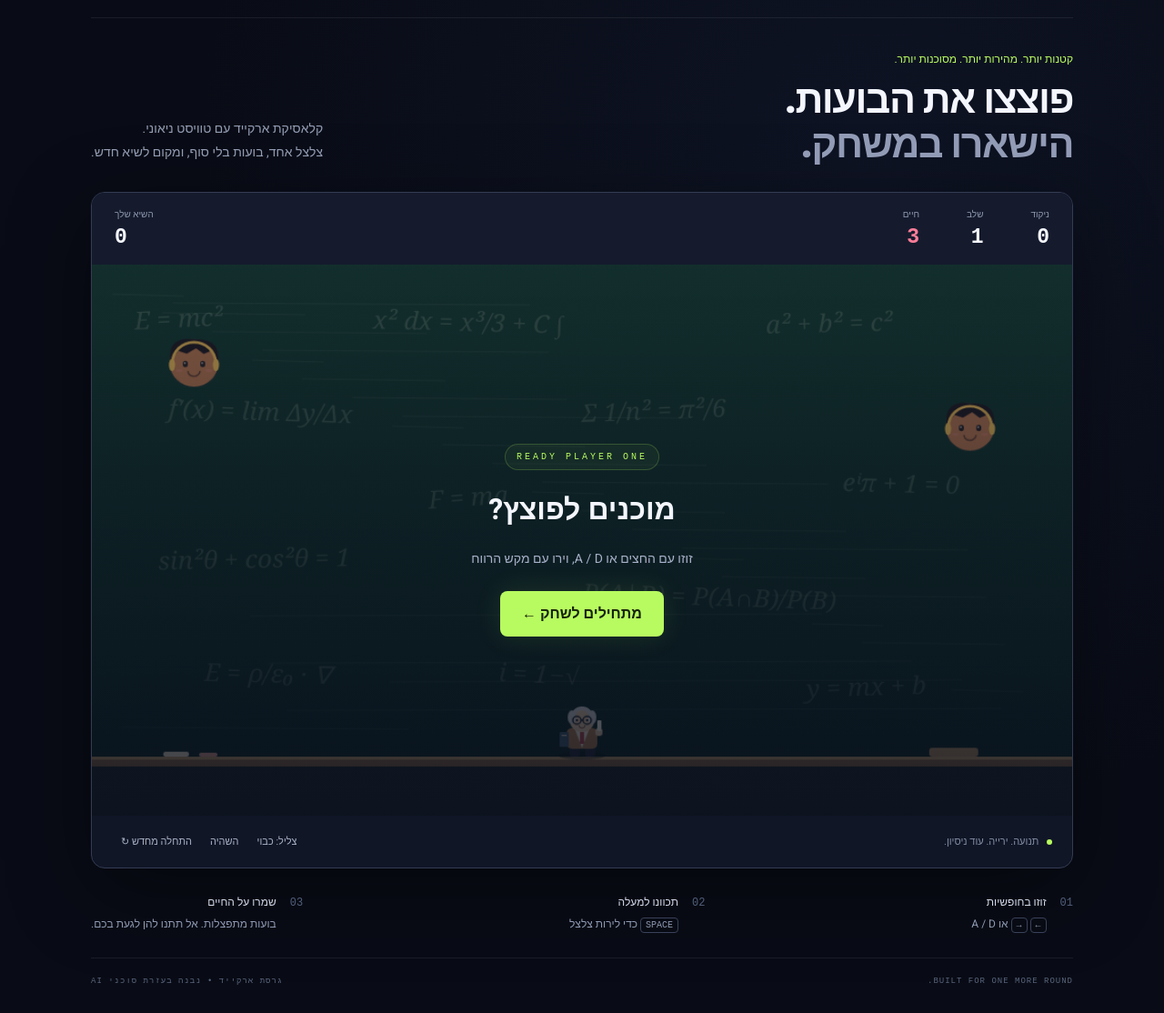
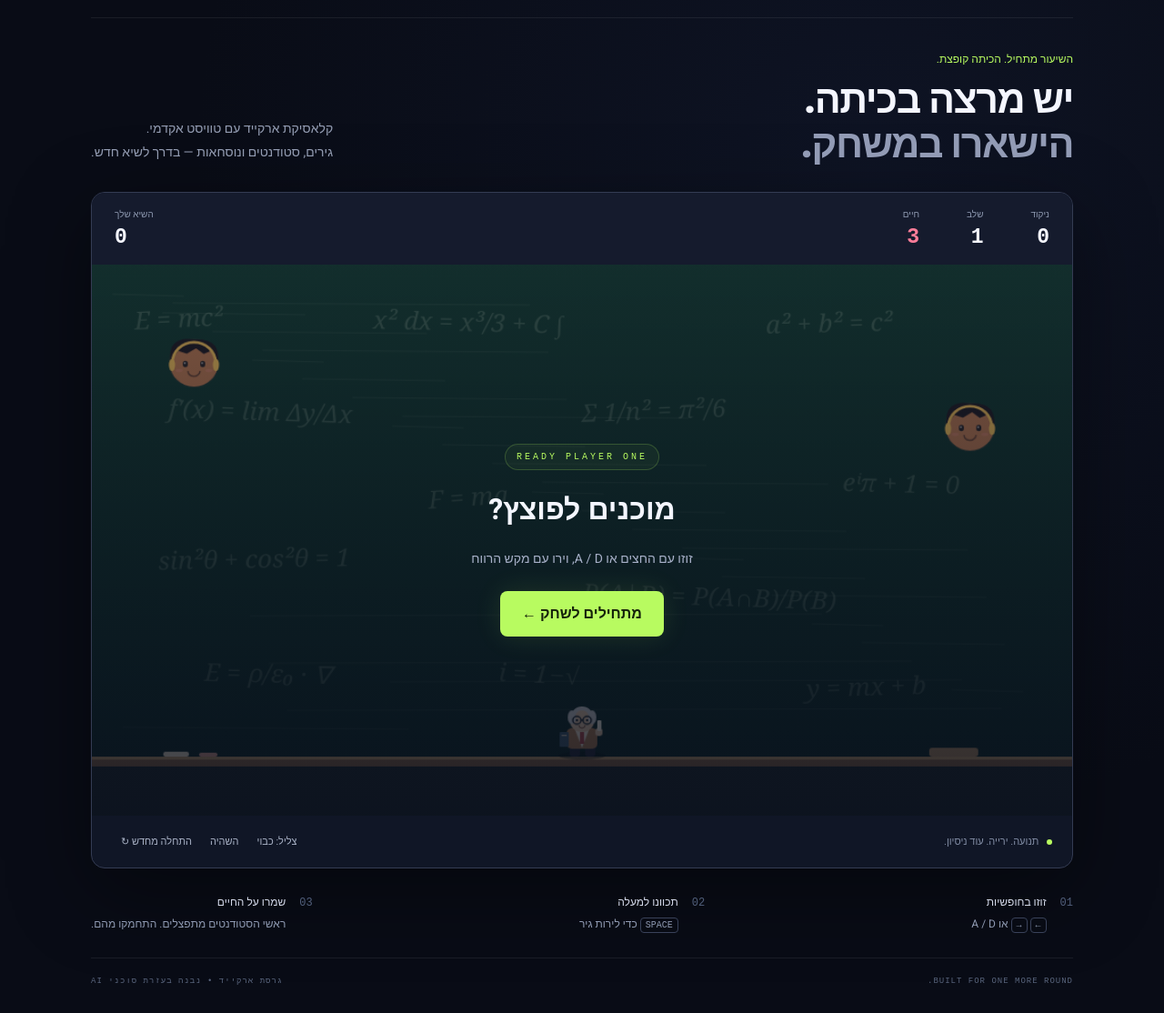
Before and after one commit to AdiNassi/my_repo, a plain HTML site: page index.html in a window 1280 px wide. Shown: the part 62-1176 px from the top of the page at 91% size. Drawn offline with Linux system fonts and the light colour scheme.

Commit message:
Style Bubble Trouble as a classroom with lecturer, chalk and students

```diff
--- a/index.html
+++ b/index.html
@@ -4,13 +4,13 @@
 <body>
 <main>
 <header><a class="brand" href="./"><span class="brand-icon">◉</span> BUBBLE TROUBLE</a><span class="tag">ARCADE / 01</span></header>
-<section class="heading"><div><p class="eyebrow">קטנות יותר. מהירות יותר. מסוכנות יותר.</p><h1>פוצצו את הבועות.<br><span>הישארו במשחק.</span></h1></div><p class="intro">קלאסיקת ארקייד עם טוויסט ניאוני.<br>צלצל אחד, בועות בלי סוף, ומקום לשיא חדש.</p></section>
+<section class="heading"><div><p class="eyebrow">השיעור מתחיל. הכיתה קופצת.</p><h1>יש מרצה בכיתה.<br><span>הישארו במשחק.</span></h1></div><p class="intro">קלאסיקת ארקייד עם טוויסט אקדמי.<br>גירים, סטודנטים ונוסחאות — בדרך לשיא חדש.</p></section>
 <section class="arcade" aria-label="משחק Bubble Trouble">
 <div class="hud"><div><small>ניקוד</small><strong id="score">0</strong></div><div><small>שלב</small><strong id="level">01</strong></div><div><small>חיים</small><strong id="lives">♥ ♥ ♥</strong></div><div class="best"><small>השיא שלך</small><strong id="best">0</strong></div></div>
 <div class="stage"><canvas id="game" width="960" height="540" aria-label="זירת המשחק"></canvas><div id="overlay"><span class="pill">READY PLAYER ONE</span><h2 id="overlayTitle">כל בועה היא התחלה חדשה</h2><p id="overlayText">זוזו, ירו ופצלו את כל הבועות כדי לעבור לשלב הבא.</p><button id="startBtn" class="primary">מתחילים לשחק <span>←</span></button></div></div>
 <div class="toolbar"><span class="live"><i></i> תנועה. ירייה. עוד ניסיון.</span><div><button id="soundBtn" aria-label="צליל">צליל: כבוי</button><button id="pauseBtn">השהיה</button><button id="restartBtn">התחלה מחדש ↻</button></div></div>
 </section>
 <div class="touch"><button id="rightBtn" aria-label="ימינה">→</button><button id="fireBtn">ירי ↑</button><button id="leftBtn" aria-label="שמאלה">←</button></div>
-<section class="instructions"><div><span>01</span><p><b>זוזו בחופשיות</b><br><kbd>←</kbd> <kbd>→</kbd> או A / D</p></div><div><span>02</span><p><b>תכוונו למעלה</b><br><kbd>SPACE</kbd> כדי לירות צלצל</p></div><div><span>03</span><p><b>שמרו על החיים</b><br>בועות מתפצלות. אל תתנו להן לגעת בכם.</p></div></section>
+<section class="instructions"><div><span>01</span><p><b>זוזו בחופשיות</b><br><kbd>←</kbd> <kbd>→</kbd> או A / D</p></div><div><span>02</span><p><b>תכוונו למעלה</b><br><kbd>SPACE</kbd> כדי לירות גיר</p></div><div><span>03</span><p><b>שמרו על החיים</b><br>ראשי הסטודנטים מתפצלים. התחמקו מהם.</p></div></section>
 <footer><span>BUILT FOR ONE MORE ROUND.</span><span>גרסת ארקייד • נבנה בעזרת סוכני AI</span></footer>
 </main><script src="game.js"></script></body></html>
```
